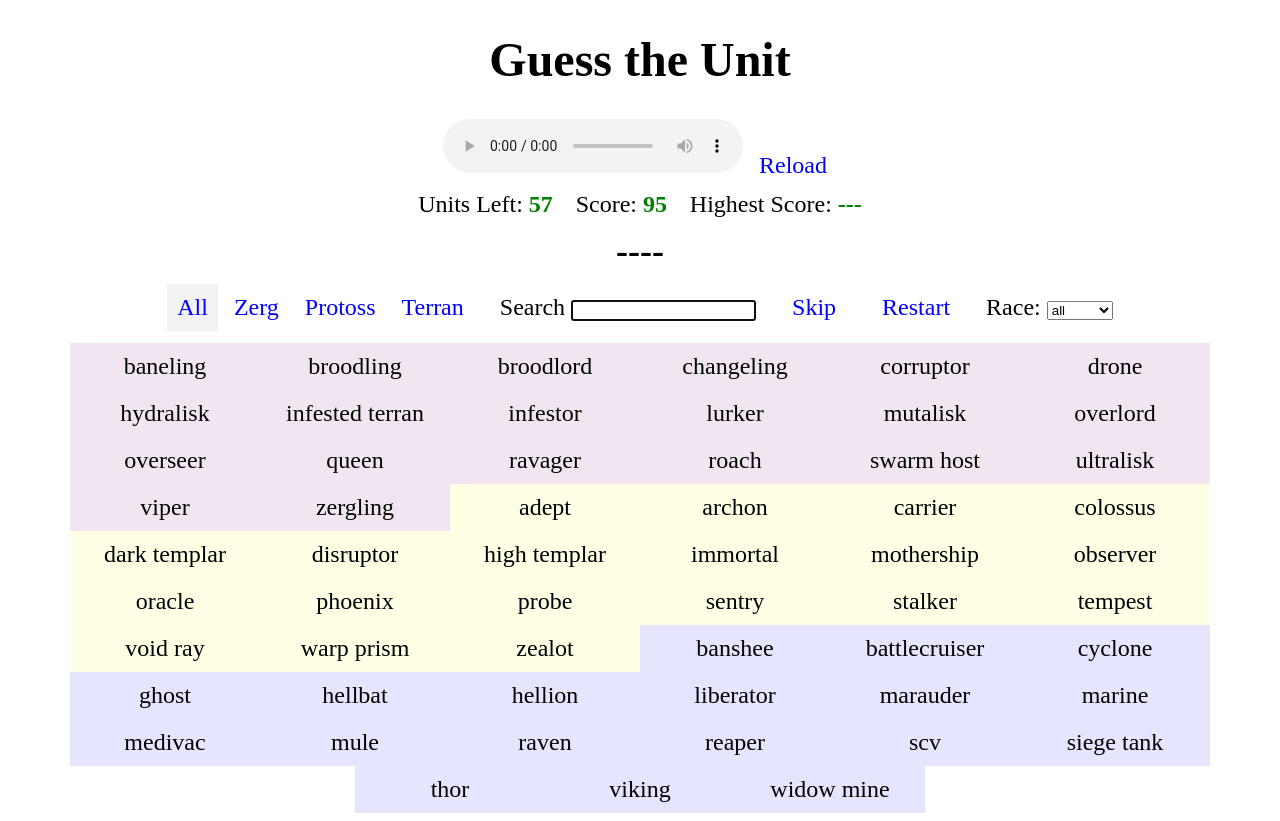
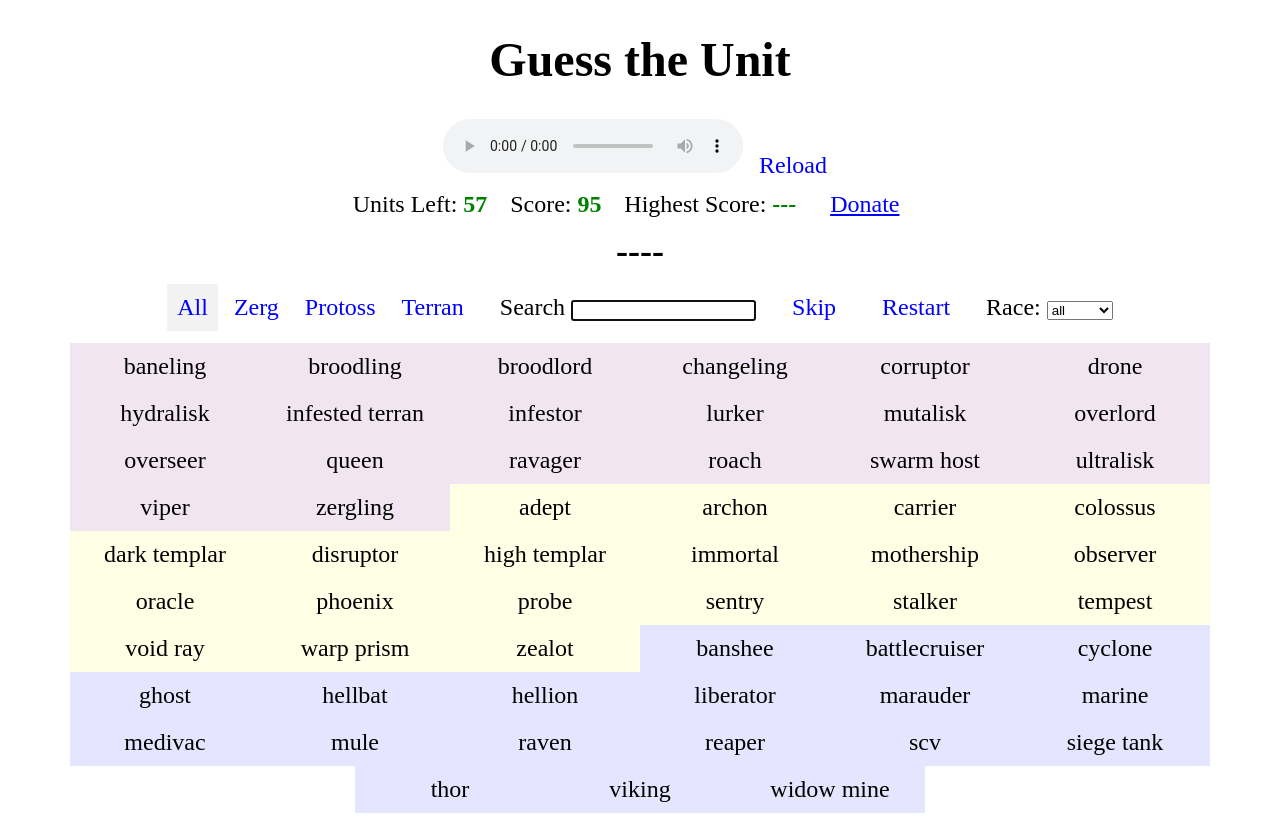
Before and after one commit to noobiept/sc_guess_unit, a browser extension: page index.html in a window 1280 px wide. Drawn offline with Linux system fonts and the light colour scheme.

Commit message:
- add donate button - update build dependencies

```diff
--- a/index.html
+++ b/index.html
@@ -28,6 +28,7 @@
         <li>Units Left: <span id="UnitsLeft"></span></li>
         <li>Score: <span id="Score"></span></li>
         <li>Highest Score: <span id="HighestScore"></span></li>
+        <li><a id="DonateButton" class="button" href="https://www.paypal.com/cgi-bin/webscr?cmd=_s-xclick&hosted_button_id=UQ6ZF2JKUC626" target="_blank">Donate</a></li>
     </ul>
 
     <div id="Message">----</div>
```
Also changed, not shown: build/package.json, manifest.json.
